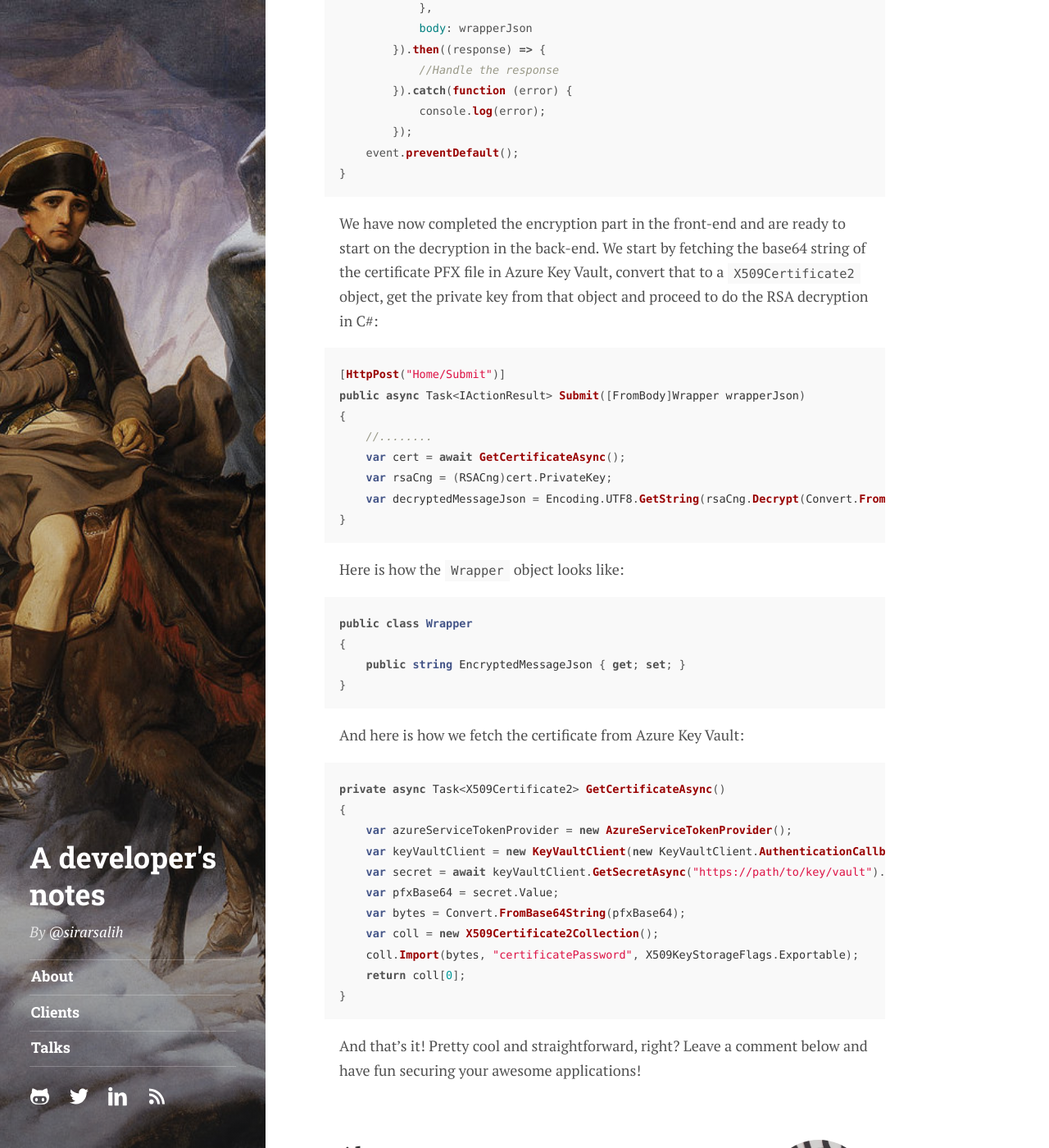
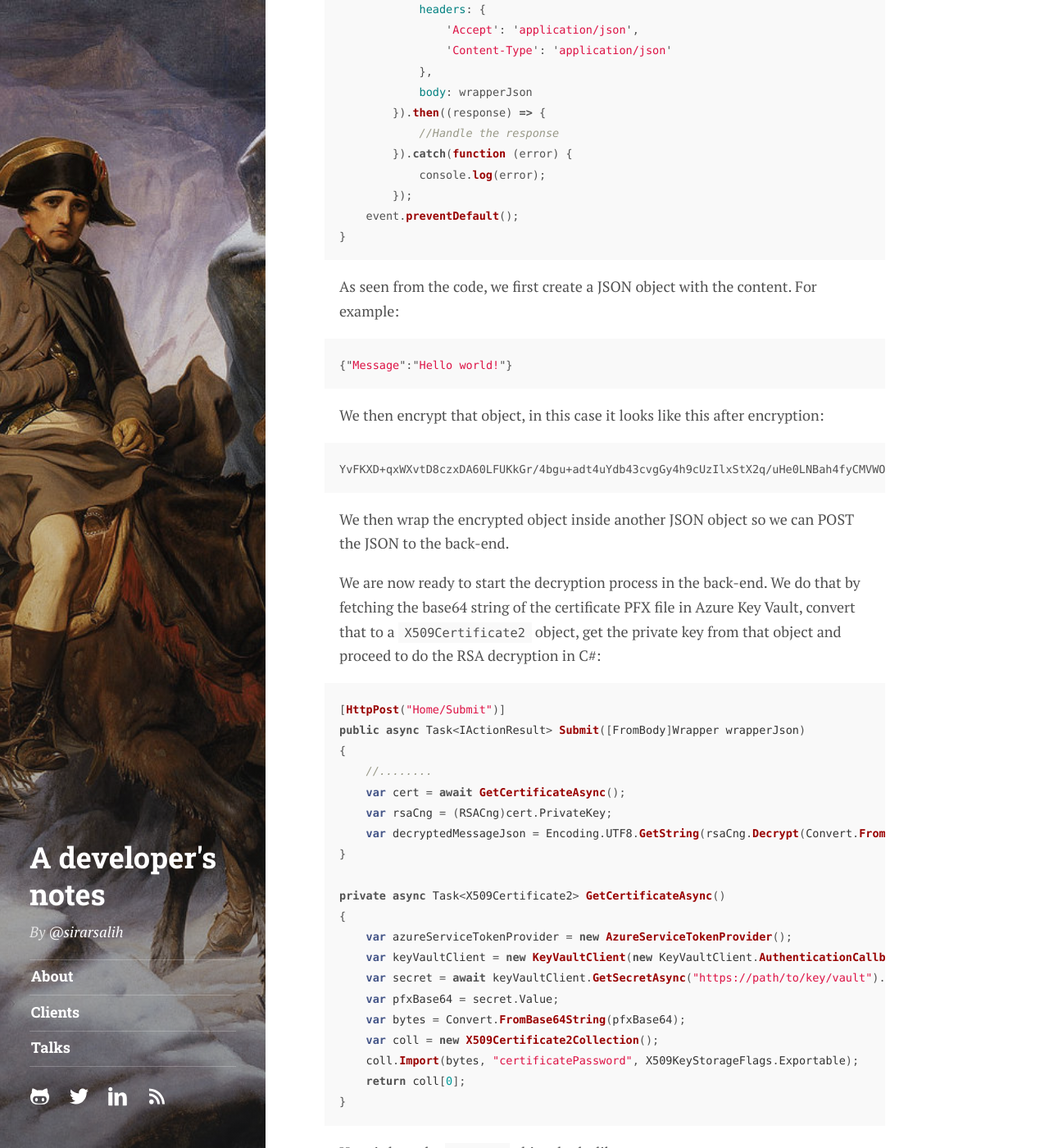
Before and after one commit to sirarsalih/sirarsalih.github.io, a Jekyll site: the page built from _posts/2019-03-08-securing-your-front-end-payload-with-rsa-encryption-using-openssl-jsencrypt-and-azure-key-vault.md, in a window 1280 px wide and 1400 px high, scrolled down 4844 px. Shown: the whole window at 82% size. Built offline with Jekyll 4.4.1, drawn with Linux system fonts in a browser that asks for light colours; comment, search, counter and statistics services are not loaded; some of the changed text lies outside the part shown.

Commit message:
Update post.

````diff
--- a/_posts/2019-03-08-securing-your-front-end-payload-with-rsa-encryption-using-openssl-jsencrypt-and-azure-key-vault.md
+++ b/_posts/2019-03-08-securing-your-front-end-payload-with-rsa-encryption-using-openssl-jsencrypt-and-azure-key-vault.md
@@ -148,7 +149,21 @@ handleSubmit = event => {
 }
 ```
 
-We have now completed the encryption part in the front-end and are ready to start on the decryption in the back-end. We start by fetching the base64 string of the certificate PFX file in Azure Key Vault, convert that to a ```X509Certificate2``` object, get the private key from that object and proceed to do the RSA decryption in C#:
+As seen from the code, we first create a JSON object with the content. For example:
+
+```javascript
+{"Message":"Hello world!"}
+```
+
+We then encrypt that object, in this case it looks like this after encryption:
+
+```
+YvFKXD+qxWXvtD8czxDA60LFUKkGr/4bgu+adt4uYdb43cvgGy4h9cUzIlxStX2q/uHe0LNBah4fyCMVWOYANigUFz29eCxNTWykO01WGCl+A1YNL8i3g1OMfBVi2yewiJRv0d37crWy+ZET8IBwajSt8WZivN5Wr9fJXMCp5cU=
+```
+
+We then wrap the encrypted object inside another JSON object so we can POST the JSON to the back-end.
+
+We are now ready to start the decryption process in the back-end. We do that by fetching the base64 string of the certificate PFX file in Azure Key Vault, convert that to a ```X509Certificate2``` object, get the private key from that object and proceed to do the RSA decryption in C#:
 
 ```csharp
 [HttpPost("Home/Submit")]
@@ -159,20 +174,7 @@ public async Task<IActionResult> Submit([FromBody]Wrapper wrapperJson)
     var rsaCng = (RSACng)cert.PrivateKey;
     var decryptedMessageJson = Encoding.UTF8.GetString(rsaCng.Decrypt(Convert.FromBase64String(wrapperJson.EncryptedMessageJson), RSAEncryptionPadding.Pkcs1));
 }
-```
 
-Here is how the ```Wrapper``` object looks like:
-
-```csharp
-public class Wrapper
-{
-    public string EncryptedMessageJson { get; set; }
-}
-```
-
-And here is how we fetch the certificate from Azure Key Vault:
-
-```csharp
 private async Task<X509Certificate2> GetCertificateAsync()
 {
     var azureServiceTokenProvider = new AzureServiceTokenProvider();
@@ -186,4 +188,13 @@ private async Task<X509Certificate2> GetCertificateAsync()
 }
 ```
 
+Here is how the ```Wrapper``` object looks like:
+
+```csharp
+public class Wrapper
+{
+    public string EncryptedMessageJson { get; set; }
+}
+```
+
 And that's it! Pretty cool and straightforward, right? Leave a comment below and have fun securing your awesome applications!
````
Also changed, not shown: other parts of _posts/2019-03-08-securing-your-front-end-payload-with-rsa-encryption-using-openssl-jsencrypt-and-azure-key-vault.md (+2 -1 lines).
